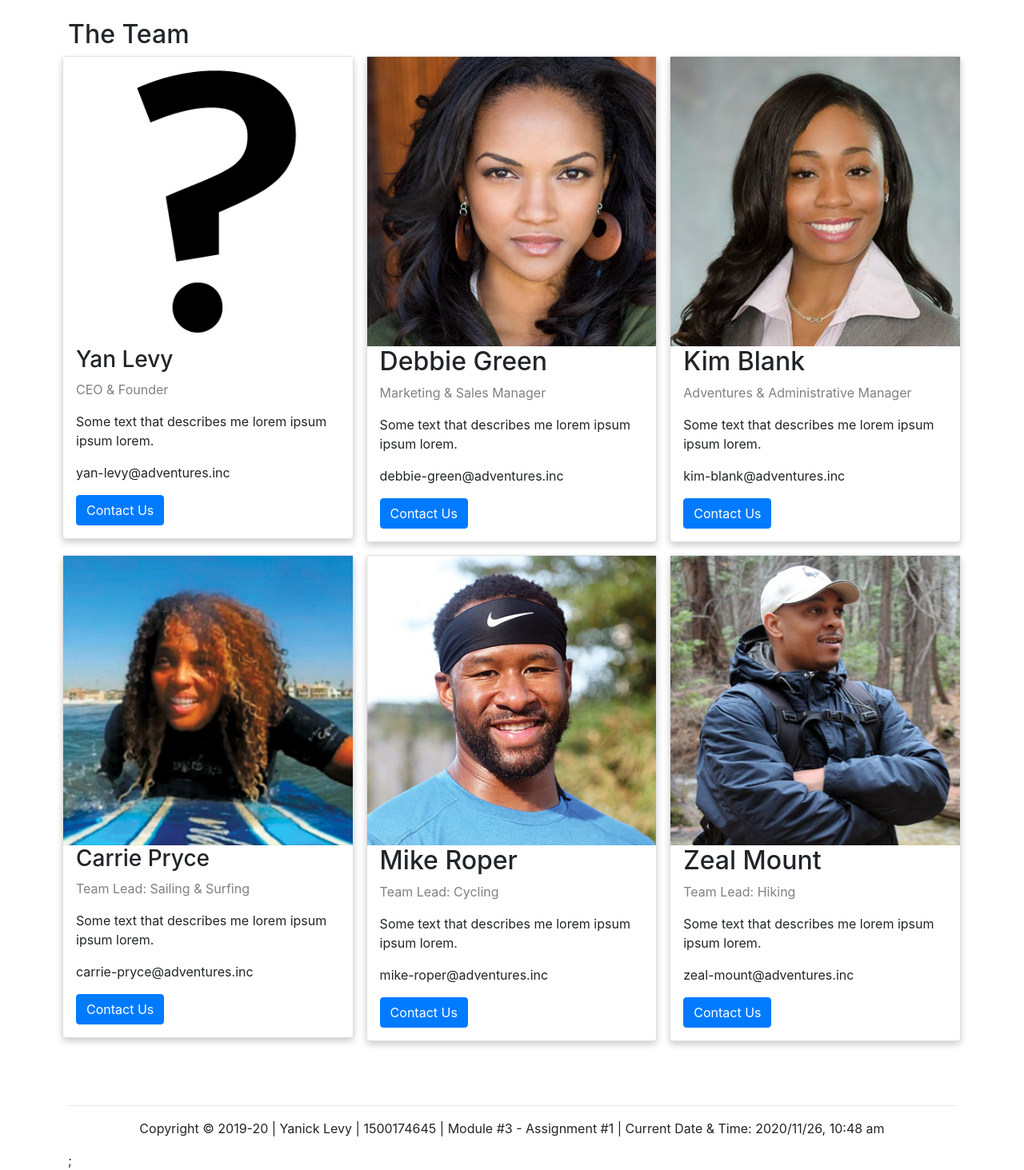
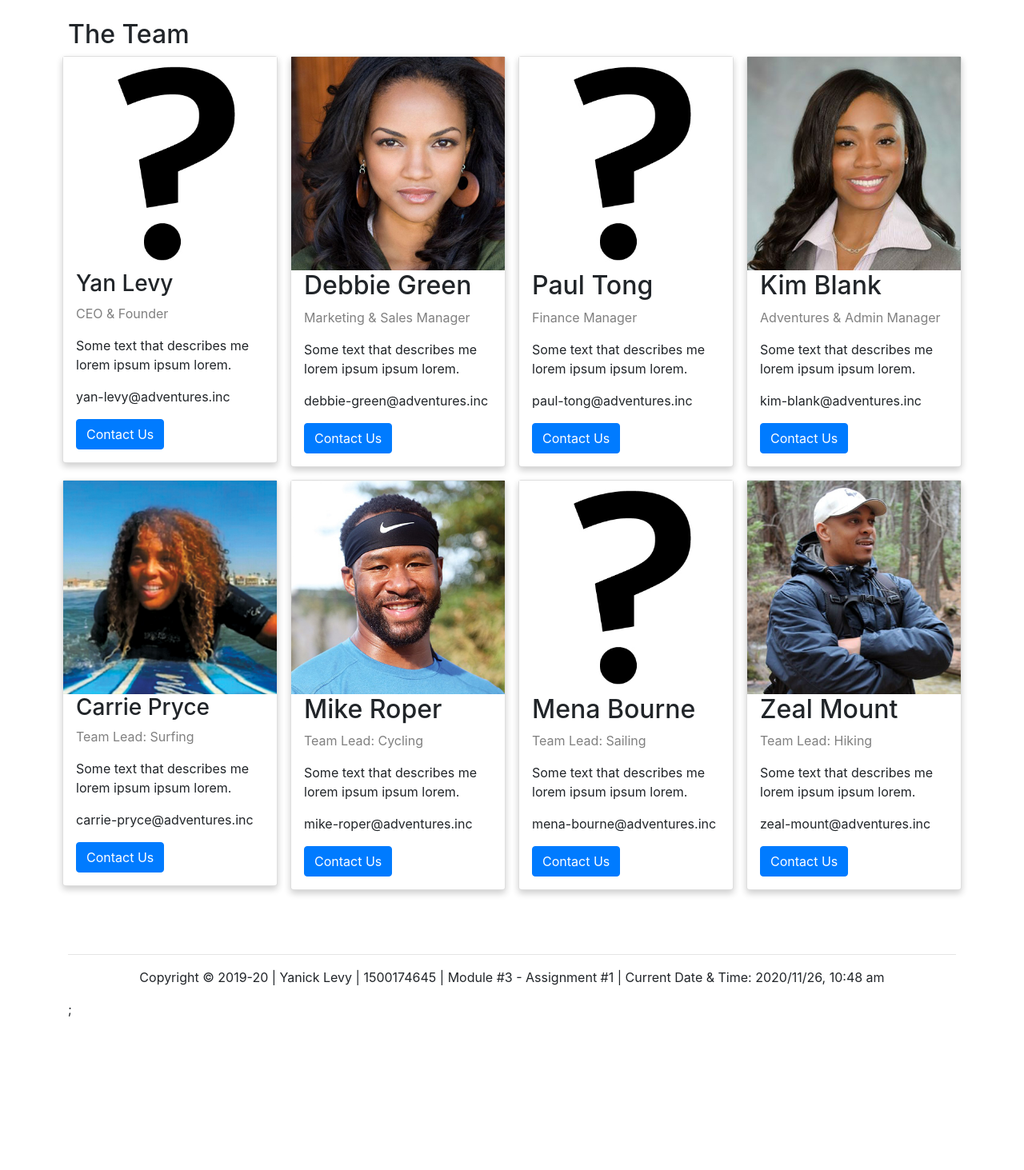
Before and after one commit to YanickGit/adventures_inc, a PHP site: page /the-team.php in a window 1280 px wide. Shown: the part 56-1519 px from the top of the page at 80% size. After the commit the page ends 1327 px from the top, so only its background shows below. Run offline with PHP 8.4, Linux system fonts and the light colour scheme; some libraries are stand-ins or nearby versions.

Commit message:
Expand The Team

```diff
--- a/css/site.css
+++ b/css/site.css
@@ -78,7 +78,7 @@ html {
 
   .column {
 	float: left;
-	width: 33.3%;
+	width: 25%;
 	margin-bottom: 16px;
 	padding: 0 8px;
   }
--- a/the-team.php
+++ b/the-team.php
@@ -33,10 +33,23 @@
 
   <div class="column">
     <div class="card">
+      <img id ="team-img"src="images/team/yan-levy.jpg" alt="paul-tong">
+      <div class="theTeam">
+        <h2>Paul Tong</h2>
+        <p class="title">Finance Manager</p>
+        <p>Some text that describes me lorem ipsum ipsum lorem.</p>
+        <p>paul-tong@adventures.inc</p>
+        <p><a href="contact-us.php" class="btn btn-primary">Contact Us</a></p>
+      </div>
+    </div>
+  </div>
+
+  <div class="column">
+    <div class="card">
       <img id ="team-img"src="images/team/kim-blank.jpg" alt="kim-blank">
       <div class="theTeam">
         <h2>Kim Blank</h2>
-        <p class="title">Adventures & Administrative Manager</p>
+        <p class="title">Adventures & Admin Manager</p>
         <p>Some text that describes me lorem ipsum ipsum lorem.</p>
         <p>kim-blank@adventures.inc</p>
         <p><a href="contact-us.php" class="btn btn-primary">Contact Us</a></p>
@@ -51,7 +64,7 @@
       <img id ="team-img" src="images/team/carrie-pryce.jpg" alt="carrie-pryce">
       <div class="theTeam">
         <h3>Carrie Pryce</h3>
-        <p class="title">Team Lead: Sailing & Surfing</p>
+        <p class="title">Team Lead: Surfing</p>
         <p>Some text that describes me lorem ipsum ipsum lorem.</p>
         <p>carrie-pryce@adventures.inc</p>
         <p><a href="contact-us.php" class="btn btn-primary">Contact Us</a></p>
@@ -76,6 +89,19 @@
 
   <div class="column">
     <div class="card">
+      <img id ="team-img"src="images/team/yan-levy.jpg" alt="mena-bourne">
+      <div class="theTeam">
+        <h2>Mena Bourne</h2>
+        <p class="title">Team Lead: Sailing</p>
+        <p>Some text that describes me lorem ipsum ipsum lorem.</p>
+        <p>mena-bourne@adventures.inc</p>
+        <p><a href="contact-us.php" class="btn btn-primary">Contact Us</a></p>
+      </div>
+    </div>
+  </div>
+
+  <div class="column">
+    <div class="card">
       <img id ="team-img"src="images/team/zeal-mount.jpg" alt="zeal-mount">
       <div class="theTeam">
         <h2>Zeal Mount</h2>
```
